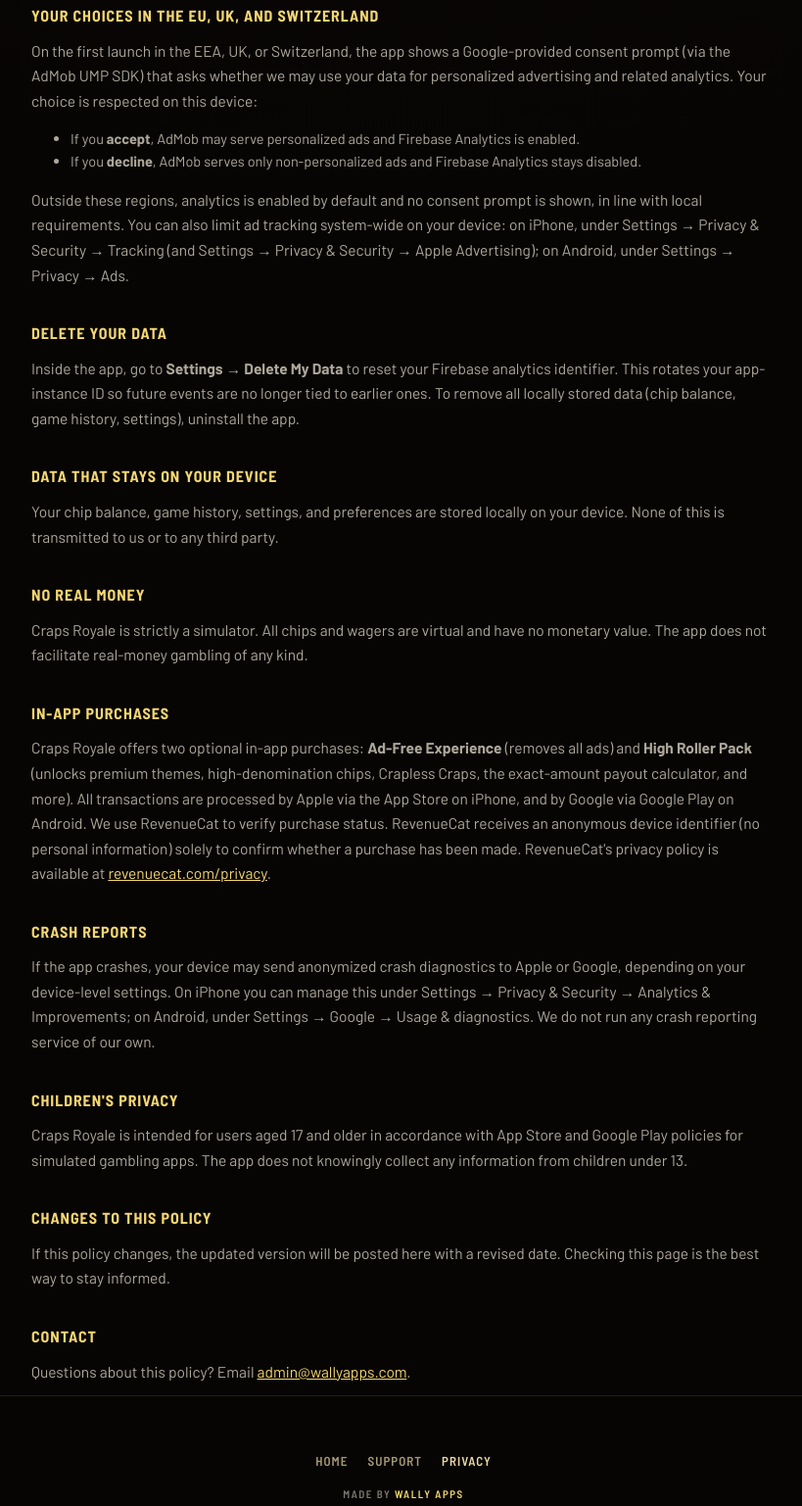
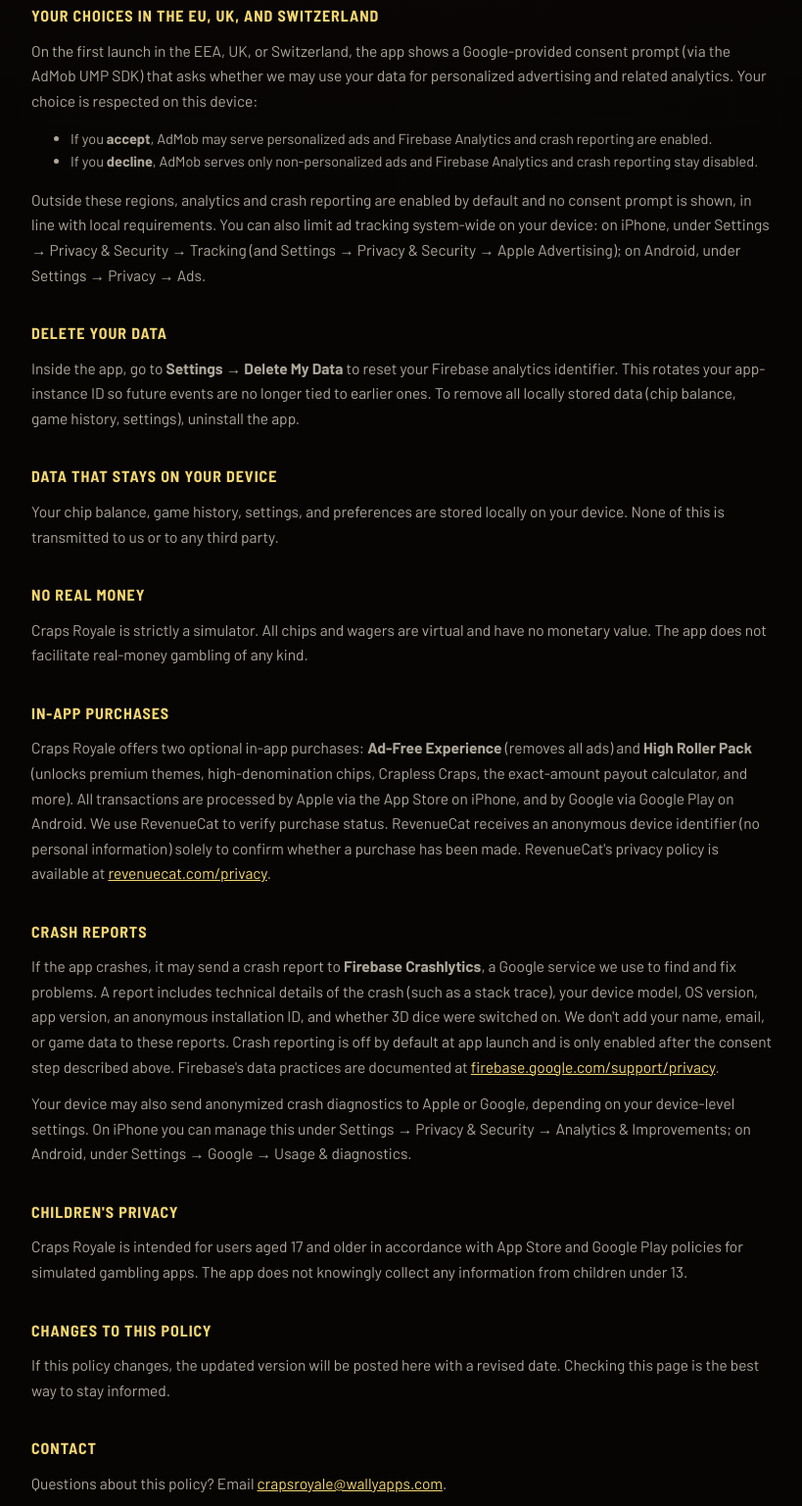
Before and after one commit to jamesinsf-git/craps-royale-site, a plain HTML site: page privacy.html in a window 1280 px wide. Shown: the part 1258-2795 px from the top of the page at 98% size, without its empty margins (228-1047 px from the left). Drawn offline with Linux system fonts and the light colour scheme.

Commit message:
Switch support email to crapsroyale@wallyapps.com
Replace admin@wallyapps.com in site.js (runtime assembly) and in
the no-script fallback text on the Support contact card and the
Privacy contact paragraph.

Co-Authored-By: Claude Opus 4.7 <noreply@anthropic.com>

```diff
--- a/privacy.html
+++ b/privacy.html
@@ -51,10 +51,10 @@
     <h2>Your choices in the EU, UK, and Switzerland</h2>
     <p>On the first launch in the EEA, UK, or Switzerland, the app shows a Google-provided consent prompt (via the AdMob UMP SDK) that asks whether we may use your data for personalized advertising and related analytics. Your choice is respected on this device:</p>
     <ul>
-      <li>If you <strong>accept</strong>, AdMob may serve personalized ads and Firebase Analytics is enabled.</li>
-      <li>If you <strong>decline</strong>, AdMob serves only non-personalized ads and Firebase Analytics stays disabled.</li>
+      <li>If you <strong>accept</strong>, AdMob may serve personalized ads and Firebase Analytics and crash reporting are enabled.</li>
+      <li>If you <strong>decline</strong>, AdMob serves only non-personalized ads and Firebase Analytics and crash reporting stay disabled.</li>
     </ul>
-    <p>Outside these regions, analytics is enabled by default and no consent prompt is shown, in line with local requirements. You can also limit ad tracking system-wide on your device: on iPhone, under Settings → Privacy &amp; Security → Tracking (and Settings → Privacy &amp; Security → Apple Advertising); on Android, under Settings → Privacy → Ads.</p>
+    <p>Outside these regions, analytics and crash reporting are enabled by default and no consent prompt is shown, in line with local requirements. You can also limit ad tracking system-wide on your device: on iPhone, under Settings → Privacy &amp; Security → Tracking (and Settings → Privacy &amp; Security → Apple Advertising); on Android, under Settings → Privacy → Ads.</p>
 
     <h2>Delete your data</h2>
     <p>Inside the app, go to <strong>Settings → Delete My Data</strong> to reset your Firebase analytics identifier. This rotates your app-instance ID so future events are no longer tied to earlier ones. To remove all locally stored data (chip balance, game history, settings), uninstall the app.</p>
@@ -69,7 +69,8 @@
     <p>Craps Royale offers two optional in-app purchases: <strong>Ad-Free Experience</strong> (removes all ads) and <strong>High Roller Pack</strong> (unlocks premium themes, high-denomination chips, Crapless Craps, the exact-amount payout calculator, and more). All transactions are processed by Apple via the App Store on iPhone, and by Google via Google Play on Android. We use RevenueCat to verify purchase status. RevenueCat receives an anonymous device identifier (no personal information) solely to confirm whether a purchase has been made. RevenueCat's privacy policy is available at <a class="lnk" href="https://www.revenuecat.com/privacy">revenuecat.com/privacy</a>.</p>
 
     <h2>Crash reports</h2>
-    <p>If the app crashes, your device may send anonymized crash diagnostics to Apple or Google, depending on your device-level settings. On iPhone you can manage this under Settings → Privacy &amp; Security → Analytics &amp; Improvements; on Android, under Settings → Google → Usage &amp; diagnostics. We do not run any crash reporting service of our own.</p>
+    <p>If the app crashes, it may send a crash report to <strong>Firebase Crashlytics</strong>, a Google service we use to find and fix problems. A report includes technical details of the crash (such as a stack trace), your device model, OS version, app version, an anonymous installation ID, and whether 3D dice were switched on. We don't add your name, email, or game data to these reports. Crash reporting is off by default at app launch and is only enabled after the consent step described above. Firebase's data practices are documented at <a class="lnk" href="https://firebase.google.com/support/privacy">firebase.google.com/support/privacy</a>.</p>
+    <p>Your device may also send anonymized crash diagnostics to Apple or Google, depending on your device-level settings. On iPhone you can manage this under Settings → Privacy &amp; Security → Analytics &amp; Improvements; on Android, under Settings → Google → Usage &amp; diagnostics.</p>
 
     <h2>Children's privacy</h2>
     <p>Craps Royale is intended for users aged 17 and older in accordance with App Store and Google Play policies for simulated gambling apps. The app does not knowingly collect any information from children under 13.</p>
@@ -78,7 +79,7 @@
     <p>If this policy changes, the updated version will be posted here with a revised date. Checking this page is the best way to stay informed.</p>
 
     <h2>Contact</h2>
-    <p>Questions about this policy? Email <a class="lnk" data-crmail href="#"><span data-crmail-show>admin (at) wallyapps (dot) com</span></a>.</p>
+    <p>Questions about this policy? Email <a class="lnk" data-crmail href="#"><span data-crmail-show>crapsroyale (at) wallyapps (dot) com</span></a>.</p>
 
   </div>
 
--- a/site.js
+++ b/site.js
@@ -7,7 +7,7 @@
   var PLAY_STORE_URL = 'https://play.google.com/store/apps/details?id=com.crapsroyale.craps';
   var APP_STORE_URL  = 'https://apps.apple.com/us/app/craps-royale-beyond-the-table/id6781789179';
 
-  var addr = 'admin' + '@' + 'wallyapps' + '.' + 'com';
+  var addr = 'crapsroyale' + '@' + 'wallyapps' + '.' + 'com';
 
   document.querySelectorAll('[data-crmail]').forEach(function (a) {
     a.setAttribute('href', 'mailto:' + addr);
```
Also changed, not shown: support.html (+1 -1 lines).
